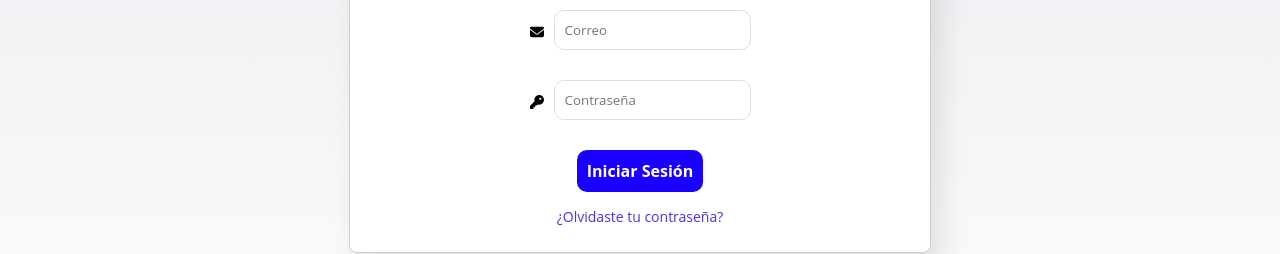
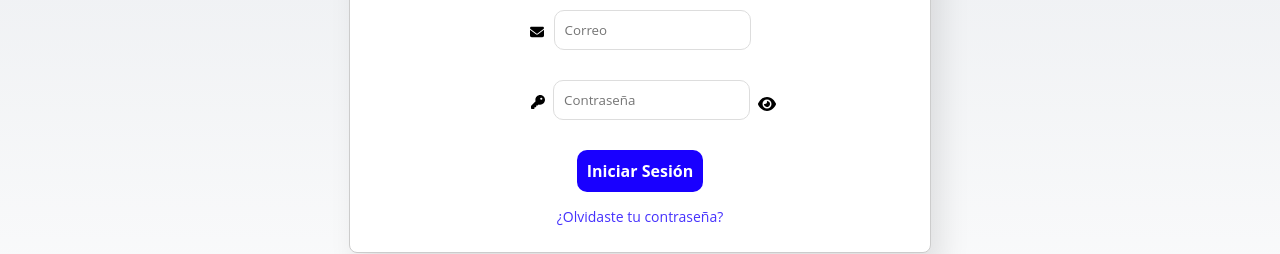
Before and after one commit to Ortega02/auth-firebase, a React (Create React App) app: page /login in a window 1280 px wide. Shown: the part 346-600 px from the top of the page. Built offline with nearby package versions, Linux system fonts and the light colour scheme; no server answers; the database is empty.

Commit message:
mostrar contraseña en login

```diff
--- a/src/screens/Login.js
+++ b/src/screens/Login.js
@@ -1,16 +1,22 @@
-import React, { useState, useEffect } from 'react';
-import { getAuth, signInWithEmailAndPassword } from 'firebase/auth';
-import firebaseApp from '../firebase/credenciales';
-import { useNavigate } from 'react-router-dom';
-import { FontAwesomeIcon } from '@fortawesome/react-fontawesome';
-import { faEnvelope, faKey } from '@fortawesome/free-solid-svg-icons';
-import { testConnection } from '../firebase/credenciales';
-import '../styles/Login.css';
+import React, { useState, useEffect } from "react";
+import { getAuth, signInWithEmailAndPassword } from "firebase/auth";
+import firebaseApp from "../firebase/credenciales";
+import { useNavigate } from "react-router-dom";
+import { FontAwesomeIcon } from "@fortawesome/react-fontawesome";
+import {
+  faEnvelope,
+  faKey,
+  faEye,
+  faEyeSlash,
+} from "@fortawesome/free-solid-svg-icons";
+import { testConnection } from "../firebase/credenciales";
+import "../styles/Login.css";
 
 const auth = getAuth(firebaseApp);
 
 function Login() {
   const [isLogin, setIsLogin] = useState(false);
+  const [showPassword, setShowPassword] = useState(false);
   const [error, setError] = useState(null);
   const navigate = useNavigate();
 
@@ -24,11 +30,17 @@ function Login() {
     try {
       await signInWithEmailAndPassword(auth, correo, contra);
       // Si el inicio de sesión es exitoso, redirige al componente Home
-      navigate('/');
+      navigate("/");
     } catch (error) {
-      setError('Correo o contraseña incorrectos. Por favor, inténtalo de nuevo.');
+      setError(
+        "Correo o contraseña incorrectos. Por favor, inténtalo de nuevo."
+      );
     }
   };
+  const togglePasswordVisibility = () => {
+    setShowPassword(!showPassword);
+  };
+
   useEffect(() => {
     testConnection();
   }, []);
@@ -44,12 +56,23 @@ function Login() {
           </label>
           <input type="email" id="correo" name="correo" placeholder="Correo" />
         </div>
-        <div className="input-container">
-          <label htmlFor="contra">
-            <FontAwesomeIcon icon={faKey} />
-          </label>
-          <input type="password" id="contra" name="contra" placeholder="Contraseña" />
-        </div>
+        <div className="pass-input-container">
+  <div className="icon-container">
+    <label htmlFor="contra">
+      <FontAwesomeIcon icon={faKey} />
+    </label>
+  </div>
+  <input
+    type={showPassword ? "text" : "password"}
+    id="contra"
+    name="contra"
+    placeholder="Contraseña"
+  />
+  <div className="icon-container" onClick={togglePasswordVisibility}>
+    <FontAwesomeIcon icon={showPassword ? faEyeSlash : faEye} />
+  </div>
+</div>
+
         {error && <div className="error-message">{error}</div>}
         <div className="button-container">
           <button type="submit">Iniciar Sesión</button>
@@ -57,10 +80,10 @@ function Login() {
         <a href="/cambiar-contrasena">¿Olvidaste tu contraseña?</a>
       </form>
       <div className="waves">
-        <div className="wave" id='wave1'></div>
-        <div className="wave" id='wave2'></div>
-        <div className="wave" id='wave3'></div>
-        <div className="wave" id='wave4'></div>
+        <div className="wave" id="wave1"></div>
+        <div className="wave" id="wave2"></div>
+        <div className="wave" id="wave3"></div>
+        <div className="wave" id="wave4"></div>
       </div>
     </div>
   );
--- a/src/styles/Login.css
+++ b/src/styles/Login.css
@@ -37,6 +37,7 @@
   margin-bottom: 20px;
   border-radius: 10px;
   font-family: 'Open Sans', sans-serif;
+  width: 100%;
 }
 
 .login-form label {
@@ -55,6 +56,23 @@
 .input-container label {
   margin-right: 10px;
 }
+
+.pass-input-container {
+  display: flex;
+  align-items: center;
+  margin-left: 27px;
+}
+
+.icon-container {
+  margin-right: 8px; /* Ajusta el valor según sea necesario */
+  margin-left: 8px;
+  cursor: pointer;
+}
+
+.pass-input-container input {
+  flex: 1;
+}
+
 
 .error-message {
   color: red;
@@ -112,6 +130,8 @@ a {
   font-family: 'Open Sans', sans-serif;
   font-size: 14px;
 }
+
+
 .wave {
   position: absolute;
   bottom: 0;
```
